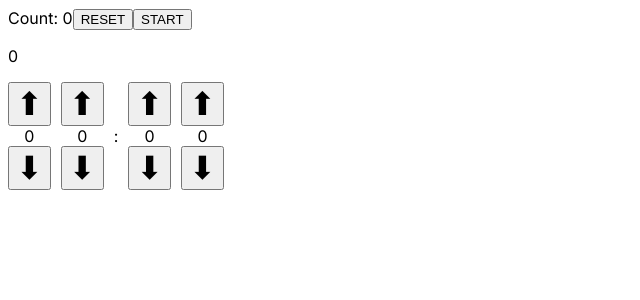
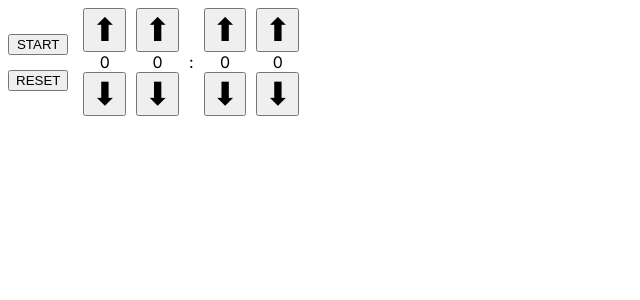
Before and after one commit to bochrap/pomodoro-next, a Next.js app in the folder pomodoro-next/: page / in a window 1280 px wide. Shown: the top 300 px of the page, without its empty margins (0-640 px from the left). Built offline with nearby package versions, Linux system fonts and the light colour scheme.

Commit message:
add cycling function to timer buttons

```diff
--- a/pomodoro-next/src/app/components/Timer.jsx
+++ b/pomodoro-next/src/app/components/Timer.jsx
@@ -32,11 +32,15 @@ export default function Timer() {
   }, [run, btnLabel]);
 
   return (
-    <div>
-      Count: {count}
-      <button onClick={resetTimer}>RESET</button>
-      <button onClick={startTimer}>{btnLabel}</button>
-      <p>{run}</p>
+    <div id="pomodoro">
+      <div className="controls">
+        <button className="controlBtn" onClick={startTimer}>
+          {btnLabel}
+        </button>
+        <button className="controlBtn" onClick={resetTimer}>
+          RESET
+        </button>
+      </div>
       <TimerDisplay count={count} setCount={setCount} />
     </div>
   );
--- a/pomodoro-next/src/app/components/TimerDisplay.jsx
+++ b/pomodoro-next/src/app/components/TimerDisplay.jsx
@@ -6,6 +6,24 @@ export default function TimerDisplay({ count, setCount }) {
   const [ms, msSet] = useState(0);
   const [st, stSet] = useState(0);
   const [ss, ssSet] = useState(0);
+
+  function controlDigit(digit, digitString, direction) {
+    if (direction === "up") {
+      if (digit === 9) {
+        eval(`${digitString}Set(0)`);
+      } else {
+        let evalString = `${digitString}Set(${digit} + 1)`;
+        eval(evalString);
+      }
+    } else {
+      if (digit === 0) {
+        eval(`${digitString}Set(9)`);
+      } else {
+        let evalString = `${digitString}Set(${digit} - 1)`;
+        eval(evalString);
+      }
+    }
+  }
 
   useEffect(() => {
     if (count > 9) {
@@ -26,9 +44,13 @@ export default function TimerDisplay({ count, setCount }) {
   return (
     <div id="timer">
       <div className="digit">
-        <button className="digitBtn">⬆</button>
+        <button className="digitBtn" onClick={() => controlDigit(mt, "mt", "up")}>
+          ⬆
+        </button>
         <span>{mt}</span>
-        <button className="digitBtn">⬇</button>
+        <button className="digitBtn" onClick={() => controlDigit(mt, "mt", "down")}>
+          ⬇
+        </button>
       </div>
       <div className="digit">
         <button className="digitBtn">⬆</button>
--- a/pomodoro-next/src/app/globals.css
+++ b/pomodoro-next/src/app/globals.css
@@ -1,3 +1,15 @@
+#pomodoro {
+  display: flex;
+  align-items: center;
+  gap: 15px;
+}
+
+.controls {
+  display: flex;
+  flex-direction: column;
+  gap: 15px;
+}
+
 #timer {
   display: flex;
   align-items: center;
```
